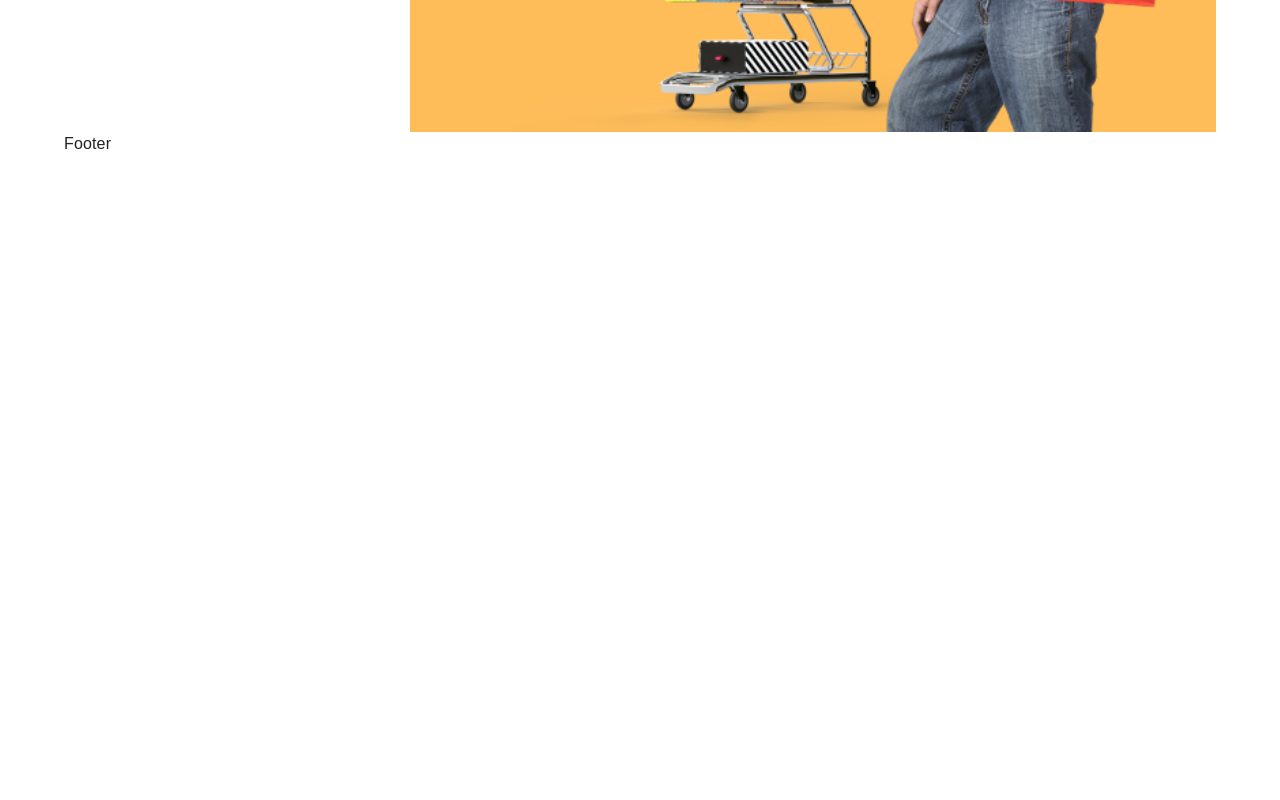
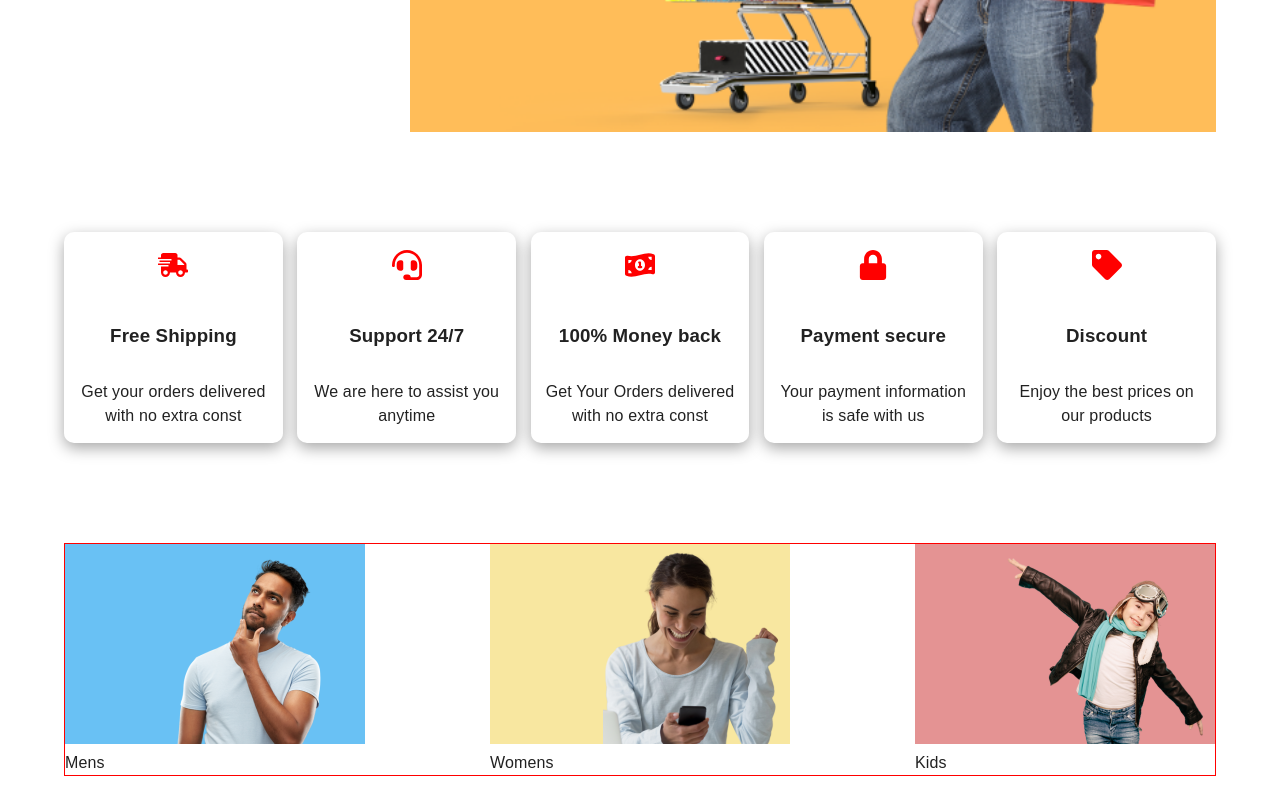
Before and after one commit to NemanHajiyev/E-Commerce-V2, a React (Vite) app: page / in a window 1280 px wide. Shown: the part 580-1380 px from the top of the page. Before the commit the page ends 800 px from the top, so only its background shows below. Built offline with nearby package versions, Linux system fonts and the light colour scheme.

Commit message:
Info Section compeleted

```diff
--- a/src/App.jsx
+++ b/src/App.jsx
@@ -9,11 +9,9 @@ function App() {
   return (
     <BrowserRouter>
       <Navbar />
-
       <Routes>
         <Route path="/" element={<Home />} />
       </Routes>
-
       <Footer />
     </BrowserRouter>
   )
--- /dev/null
+++ b/src/Components/CategorySection.jsx
@@ -0,0 +1,36 @@
+import React from 'react'
+import MensCtgry from '../Assets/Images-main/man.png';
+import WomensCtgry from '../Assets/Images-main/woman.png';
+import kidsCtgry from '../Assets/Images-main/kid.png';
+import '../Styles/CategorySection.css';
+
+
+const CategorySection = () => {
+    const data = [
+        {
+            title: "Mens",
+            image: MensCtgry
+        },
+        {
+            title: "Womens",
+            image: WomensCtgry
+        },
+        {
+            title: "Kids",
+            image: kidsCtgry
+        }
+    ];
+
+    return (
+        <div className='category-section'>
+            {data?.map((data, index) => (
+                <div className='category-info'>
+                    <img src={data.image} alt="" />
+                    <p>{data.title}</p>
+                </div>
+            ))}
+        </div>
+    )
+}
+
+export default CategorySection
--- /dev/null
+++ b/src/Components/InfoSection.jsx
@@ -0,0 +1,21 @@
+import React from 'react'
+import { infoSectionData } from '../MockData/mockData';
+import '../Styles/infoSection.css'
+
+const infoSection = () => {
+    return (
+        <div className='infosection'>
+
+            {infoSectionData?.map((data, index) => (
+                <div className='info-div' key={index}>
+                    <div className='icon'>{data.icon}</div>
+                    <h3>{data.title}</h3>
+                    <p>{data.description}</p>
+                </div >
+            ))}
+
+        </div >
+    )
+}
+
+export default infoSection
--- a/src/Assets/mockData.jsx
+++ b/src/MockData/mockData.jsx
@@ -9,6 +9,9 @@
 // import Image9 from "./Images/wwatch.jpg";
 // import Image10 from "./Images/shirt.jpg";
 
+import { FaHeadset, FaLock, FaShippingFast, FaTag } from "react-icons/fa";
+import { FaMoneyBill1Wave } from "react-icons/fa6";
+
 export const Categories = [
   "Electronics",
   "Fashion",
@@ -17,6 +20,34 @@ export const Categories = [
   "Sports",
   "Automotive",
 ];
+
+export const infoSectionData = [
+  {
+    icon: <FaShippingFast />,
+    title: "Free Shipping",
+    description: "Get your orders delivered with no extra const"
+  },
+  {
+    icon: <FaHeadset />,
+    title: "Support 24/7",
+    description: "We are here to assist you anytime"
+  },
+  {
+    icon: <FaMoneyBill1Wave />,
+    title: "100% Money back",
+    description: "Get Your Orders delivered with no extra const"
+  },
+  {
+    icon: <FaLock />,
+    title: "Payment secure",
+    description: "Your payment information is safe with us"
+  },
+  {
+    icon: <FaTag />,
+    title: "Discount",
+    description: "Enjoy the best prices on our products"
+  }
+]
 
 
 // export const mockData = [
--- a/src/Pages/Home.jsx
+++ b/src/Pages/Home.jsx
@@ -1,11 +1,14 @@
 import React from 'react';
 import "../Styles/Home.css";
-import { Categories } from '../Assets/mockData';
-import HeroImage from '../Assets/Images-main/hero-page.png'
+import { Categories } from '../MockData/mockData';
+import HeroImage from '../Assets/Images-main/hero-page.png';
+import InfoSection from "../Components/InfoSection";
+import CategorySection from '../Components/CategorySection';
 
 const Home = () => {
     return (
         <div className='home'>
+            <div style={{ display: "flex", justifyContent: "space-between" }}>
                 <div className='home-category'>
                     <h2>Shop By Categories</h2>
                     <ul className='ul-list'>
@@ -15,7 +18,6 @@ const Home = () => {
                     </ul>
 
                 </div>
-
                 <div className='home-banner'>
                     <img src={HeroImage} className='image' />
                     <div className='banner-detail'>
@@ -25,7 +27,12 @@ const Home = () => {
                         <button>Shop Now</button>
                     </div>
                 </div>
-
+            </div>
+            <div>
+                <InfoSection />
+                <CategorySection />
+            </div>
+            <br /><br /><br /><br /><br /><br /><br /><br /><br />
 
         </div>
     )
--- /dev/null
+++ b/src/Styles/CategorySection.css
@@ -0,0 +1,9 @@
+.category-section {
+    margin-top: 100px;
+    border: 1px solid red;
+    width: 100%;
+    display: flex;
+    justify-content: space-between;
+    /* align-items: center; */
+    position: relative;
+}
--- a/src/Styles/Home.css
+++ b/src/Styles/Home.css
@@ -3,12 +3,15 @@
     width: 100%;
     display: flex;
     justify-content: space-between;
+    flex-direction: column;
 }
 
 .home-category {
     width: 29%;
     background-color: rgb(238, 237, 237);
     height: 380px;
+    transition: transform 0.9s ease, box-shadow 0.9s ease;
+
 }
 
 .home-banner {
@@ -16,7 +19,6 @@
     position: relative;
     overflow: visible;
 }
-
 
 .banner-detail {
     position: absolute;
@@ -49,7 +51,9 @@
 .list:hover {
     cursor: pointer;
     color: white;
-    background-color: rgb(191, 58, 58);
+    background-color: brown;
+    transform: scale(1.05);
+    box-shadow: 0 2px 6px rgb(0, 0, 0);
 }
 
 .ul-list {
--- /dev/null
+++ b/src/Styles/infoSection.css
@@ -0,0 +1,35 @@
+.infosection {
+    margin-top: 100px;
+    width: 100%;
+    display: flex;
+    justify-content: space-between;
+    align-items: center;
+}
+
+.info-div {
+    width: 19%;
+    height: 100%;
+    padding: 15px;
+    gap: 30px;
+    display: flex;
+    justify-content: center;
+    align-items: center;
+    flex-direction: column;
+    text-align: center;
+    box-shadow: rgba(0, 0, 0, 0.35) 0px 5px 15px;
+    cursor: pointer;
+    transition: transform 0.4s ease, box-shadow 0.4s ease;
+    border-radius: 10px;
+
+}
+
+.icon {
+    color: red;
+    font-size: 30px;
+}
+
+.info-div:hover {
+    transform: scale(1.05);
+    box-shadow: 0 8px 16px rgb(0, 0, 0);
+
+}
```
Lines whose indentation alone changed are shown as unchanged.
